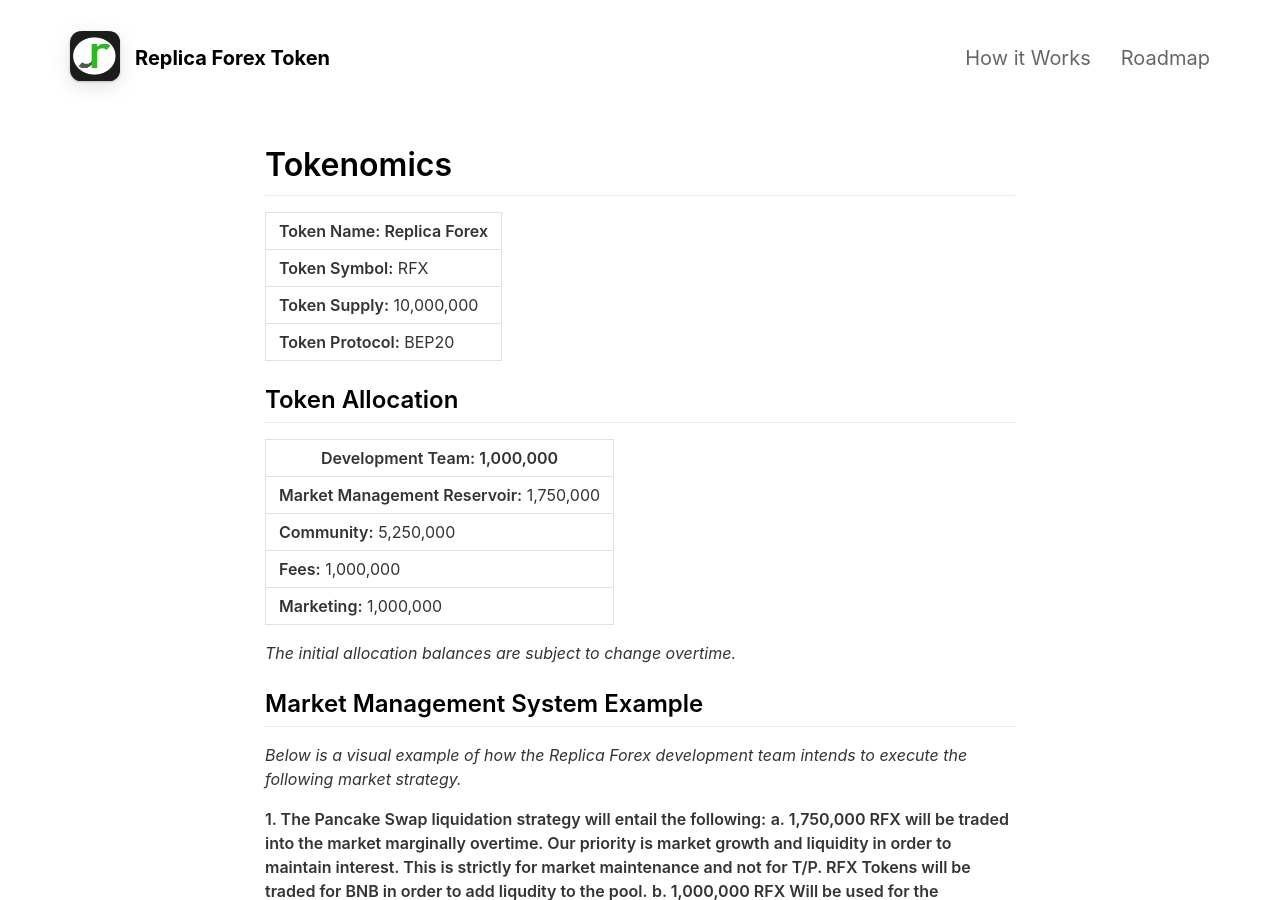
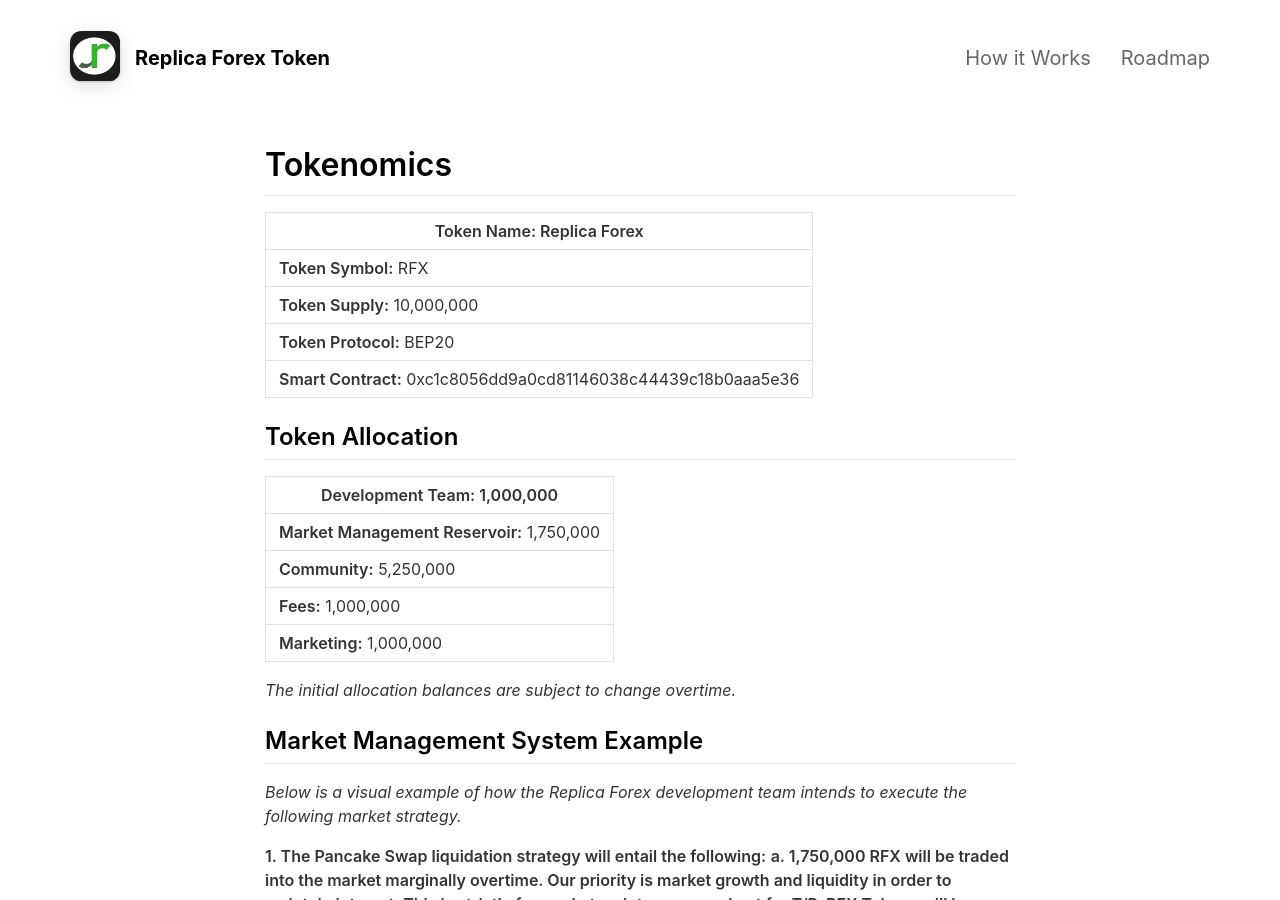
Before and after one commit to fintechntrusts2020/Replica_Forex, a Jekyll site: the page built from _pages/Howitworks.md, in a window 1280 px wide and 900 px high. Built offline with Jekyll 4.4.1, drawn with Linux system fonts in a browser that asks for light colours; nearby versions of some CDN libraries.

Commit message:
_config.yml, Howitworks.md(Update)

```diff
--- a/_config.yml
+++ b/_config.yml
@@ -27,7 +27,7 @@ app_icon                                  : assets/RFX_logo.png
 app_name                                  : Replica Forex Token                                          # Automatically populates if not set and if iOS app ID is set.  Otherwise enter manually.
 app_price                                 :                                       # Automatically populates if not set and if iOS app ID is set.  Otherwise enter manually.
 app_description                           : The First Binance Smart Chain Token based on Foreign Exchange Automated Trading Software.
-smart_contract                            : 0xc1c8056dd9a0cd81146038c44439c18b0aaa5e36
+
 
 
 enable_smart_app_banner                   :                                      # Set to true to show a smart app banner at top of page on mobile devices.
--- a/_pages/Howitworks.md
+++ b/_pages/Howitworks.md
@@ -13,6 +13,8 @@ include_in_header: true
 |**Token Supply:** 10,000,000|
 |----------------------------|
 |**Token Protocol:** BEP20|
+|-------------------------|
+|**Smart Contract:** 0xc1c8056dd9a0cd81146038c44439c18b0aaa5e36|
 
 
 ## Token Allocation
```
